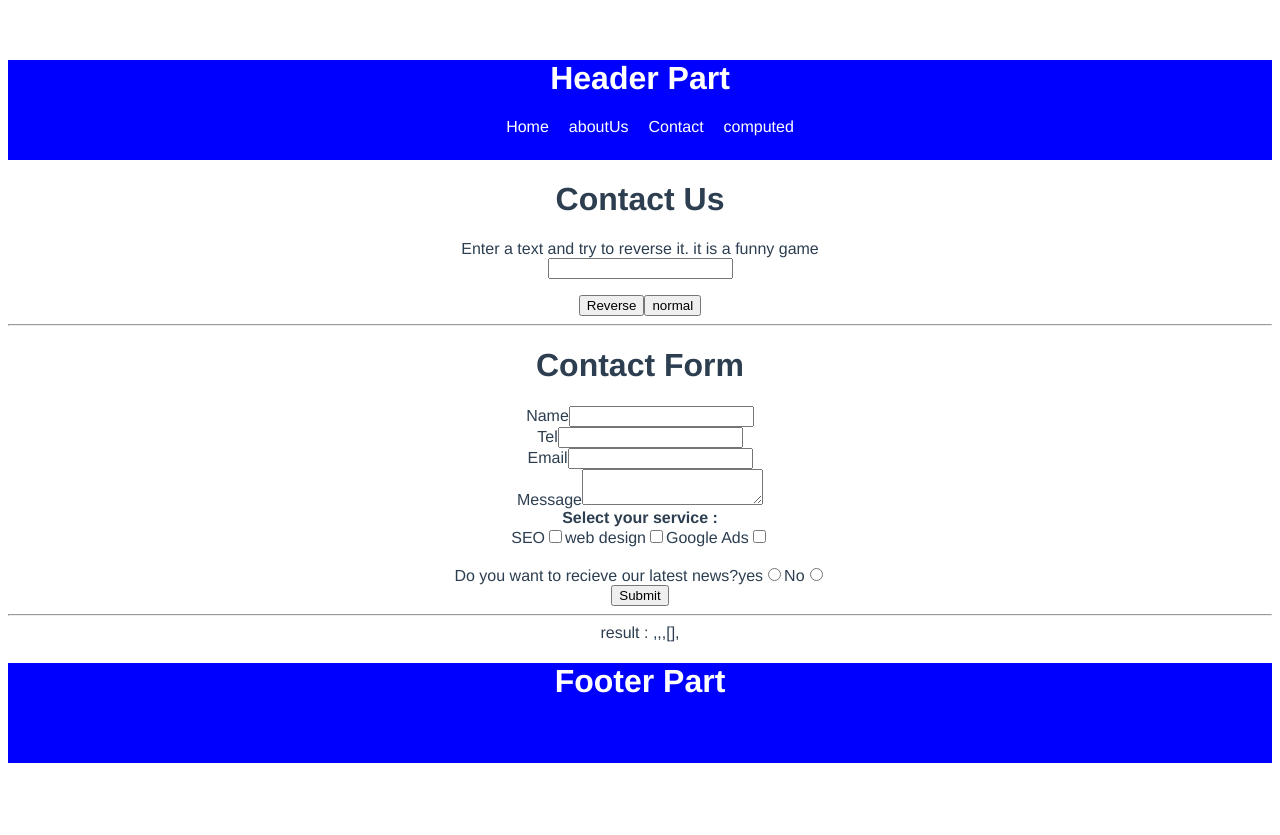
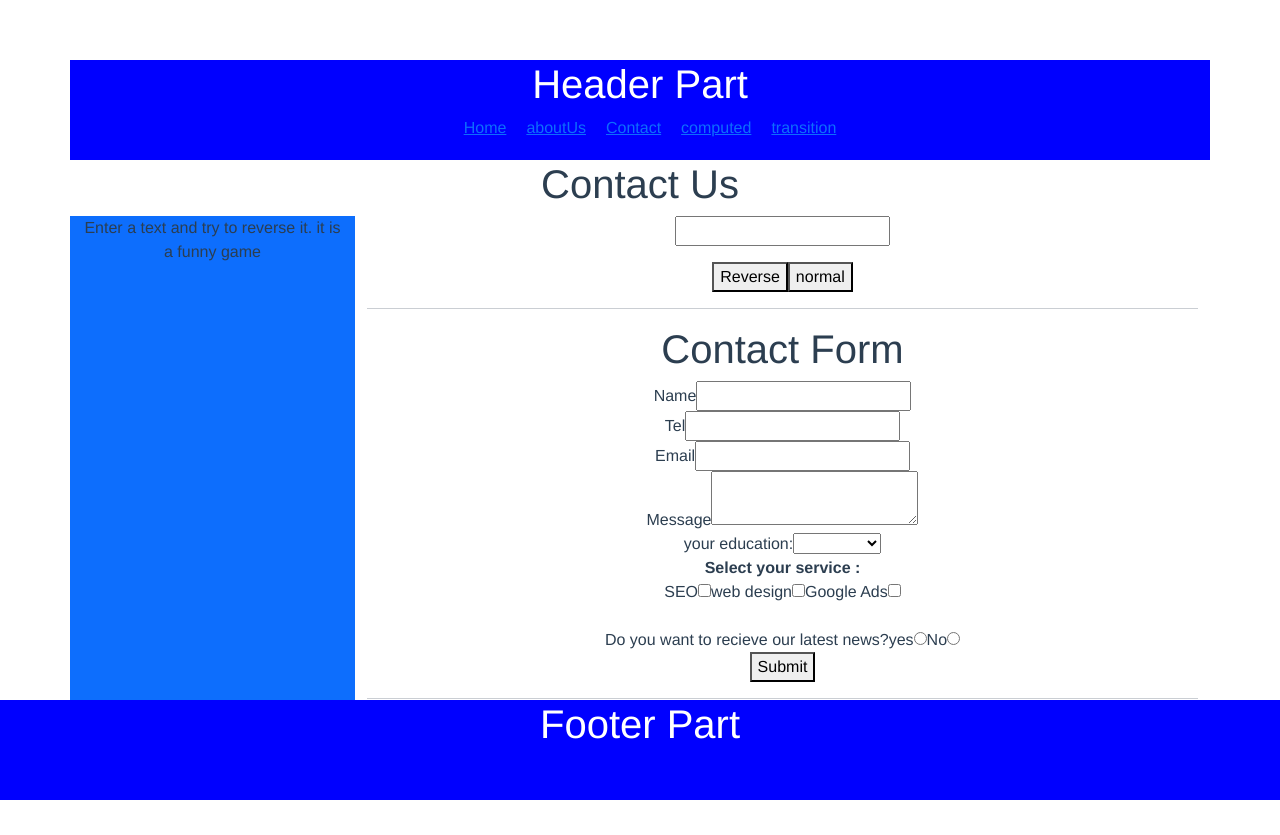
Before and after one commit to elhamalizadeh/vue-exercise1, a Vue app: page /contact in a window 1280 px wide. Before the commit the page ends 800 px from the top, so only its background shows below. Built offline with nearby package versions, Linux system fonts and the light colour scheme.

Commit message:
transition

```diff
--- a/src/components/About.vue
+++ b/src/components/About.vue
@@ -1,6 +1,7 @@
 <template>
   <div class="div" :class="{ pink: pinkcolor }" @click="changecolor">
-    <h1>About Us Page hooora</h1>
+    <h1>About Us Page</h1>
+    <span>Click to change background color</span>
   </div>
 </template>
 <script>
@@ -24,7 +25,7 @@ export default {
   padding: 20px;
 }
 .pink {
-  background-color: pink;
-  color: purple;
+  background-color: rgb(209, 105, 209);
+  color: white;
 }
 </style>
--- a/src/components/Contact.vue
+++ b/src/components/Contact.vue
@@ -13,9 +13,10 @@
     <button @click="normal">normal</button>
     <hr/>
     <h1> Contact Form</h1>
+    <!---------------- form  --------------->
       <form>
         <label>Name</label>
-        <input type="text" v-model="formData.name" ><br/>
+        <input type="text" v-model="formData.name"><br/>
          <label>Tel</label>
         <input type="text" v-model="formData.tel" ><br/>
          <label>Email</label>
@@ -23,6 +24,14 @@
         <label>Message</label>
         <textarea v-model="formData.message"></textarea>
 <br/>
+<!---------------- Select option  --------------->
+<label>your education: </label>
+<select v-model="formData.education">
+<option v-for="education in edus" :key="education">{{ education }}</option>
+  </select>
+  <br/>
+  <!---------------- checkbox  ------------------>
+
         <label><b>Select your service :</b></label>
         <br/>
         <label>SEO</label><input type="checkbox" v-model="formData.checkbox" value="SEO" />
@@ -30,18 +39,21 @@
         <label>Google Ads</label><input type="checkbox" v-model="formData.checkbox" value="Google Ads" />
 <br/>
 <br/>
-<label>Do you want to recieve our latest news?</label>
+  <!---------------- radio button  ------------------>
+
+<label>Do you want to recieve our latest news?  </label>
 <label>yes</label><input type="radio" v-model="formData.radio" value="yes"/>
 <label>No</label><input type="radio" v-model="formData.radio" value="no"/>
 <br/>
         <button @click.prevent="submitForm()">Submit</button>
       </form>
 <hr/>
+  <!---------------- result ------------------>
       <span>
-        result : {{ formData.name }},{{ formData.tel }},{{ formData.message }},{{ formData.checkbox }},{{ formData.radio  }}
+        result : {{ formData.name }},{{ formData.tel }},{{ formData.message }},{{ formData.checkbox }},{{ formData.radio  }},{{ formData.education}}
       </span>
     </div>
-    </div>
+    </div><br/><br/><br/><br/>
   </div>
 </template>
 <script>
@@ -51,11 +63,13 @@ export default {
     return {
       result: ' ',
       text:'',
+      edus:['دکترا','لیسانس','فوق دیپلم','سیکل'],
       formData:{
         name:'',
         message:'',
         checkbox:[],
-        radio:''
+        radio:'',
+        education:[] /// if we want to choose more then one in select option//-- but not work
 
       }
     };
@@ -68,7 +82,6 @@ export default {
        this.text = this.text.split('').reverse().join('');
     },
     submitForm(){
-      //console.log(this.name,this.tel,this.email,this.checkbox);
       console.log(this.formData)
       console.log("formData is:" + this.formData.name,this.formData.checkbox)
     }
--- a/src/components/Header.vue
+++ b/src/components/Header.vue
@@ -5,6 +5,7 @@
     <router-link :to="{name:'aboutUs'}">aboutUs</router-link>
     <router-link :to="{name:'contact'}">Contact</router-link>
     <router-link :to="{name:'computedWatch'}">computed</router-link>
+    <router-link :to="{name:'tranSition'}">transition</router-link>
     </div>
 </template>
 <script>
--- /dev/null
+++ b/src/components/transition.vue
@@ -0,0 +1,30 @@
+<template>
+  <div>
+    <h1>Transition </h1>
+    <button @click="show=!show">Toggle</button>
+    <transition name="fade">
+    <p v-if="show">Hello world</p>
+    </transition>
+    </div>
+</template>
+
+<script>
+export default {
+    name: 'tranSition',
+    data() {
+      return {
+      show : true
+      }
+    }
+}
+</script>
+<style>
+.fade-enter-active,
+.fade-leave-active{
+  transition: opacity 0.5s ease;
+}
+.fade-enter-from,
+.fade.leave-to{
+  opacity: 0;
+}
+</style>
--- a/src/main.js
+++ b/src/main.js
@@ -1,6 +1,8 @@
 import { createApp } from 'vue'
 import App from './App.vue'
 import router from './router.js'
+import 'bootstrap/dist/css/bootstrap.min.css'
+import 'bootstrap/dist/js/bootstrap.bundle.js'
 
 const app = createApp(App)
 app.use(router)
--- a/src/router.js
+++ b/src/router.js
@@ -3,11 +3,13 @@ import Home from './components/Home.vue';
 import aboutUs from './components/About.vue';
 import contact from './components/Contact.vue';
 import computedWatch from './components/computed.vue';
+import tranSition from './components/transition.vue';
 
 const routes = [{path:"/" , name:"Home", component : Home},
 {path:"/about" , name:"aboutUs", component : aboutUs},
 {path:"/contact" , name:"contact", component : contact},
-{path:"/computed" , name:"computedWatch", component : computedWatch}];
+{path:"/computed" , name:"computedWatch", component : computedWatch},
+{path:"/transition" , name:"tranSition", component : tranSition}];
 const router = createRouter({
     history : createWebHistory(),
     routes
```
